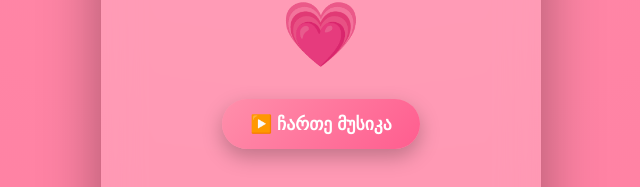
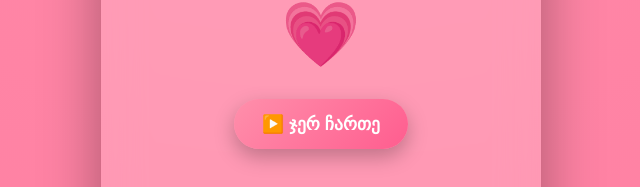
Before and after one commit to Vazha20/forlove, a Next.js app: page / in a window 1280 px wide. Both pictures are taken after a click on the button "გახსენი". Shown: the part 610-797 px from the top of the page, without its empty margins (319-959 px from the left). Built offline with nearby package versions, Linux system fonts and the light colour scheme.

Commit message:
ფსდფდსფსდფ

```diff
--- a/app/components/LovePage/LovePage.tsx
+++ b/app/components/LovePage/LovePage.tsx
@@ -125,7 +125,7 @@ export default function LovePage() {
   className={styles.playButton}
   onClick={() => setShowVideo(true)}
 >
-  ▶️ ჩართე მუსიკა
+  ▶️  ჯერ ჩართე
 </button>
 {showVideo && (
   <div className={styles.videoWrapper}>
```
